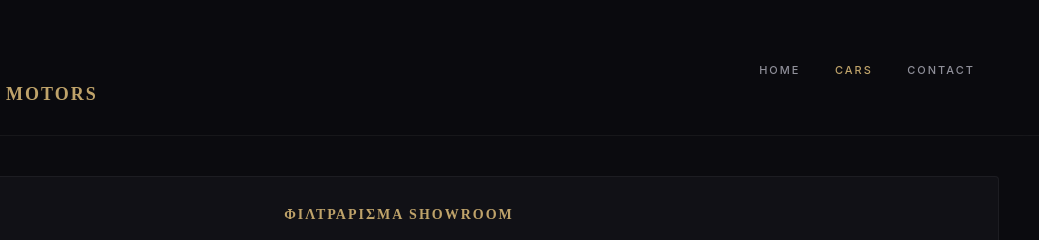
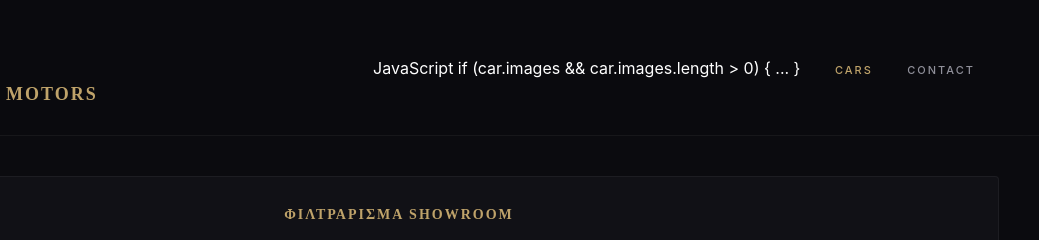
Before and after one commit to DemetrioucarsCyNicosia/demetriou-cars-web, a plain HTML site: page cars.html in a window 1280 px wide. Shown: the top 240 px of the page, 241-1280 px from the left. Drawn offline with nearby package versions, Linux system fonts and the light colour scheme; no server answers.

Commit message:
Update cars.html

```diff
--- a/cars.html
+++ b/cars.html
@@ -174,7 +174,8 @@
 
         <nav>
 
-            <a href="index.html">Home</a>
+          JavaScript
+             if (car.images && car.images.length > 0) { ... }
 
             <a href="cars.html" class="active">Cars</a>
 
```
